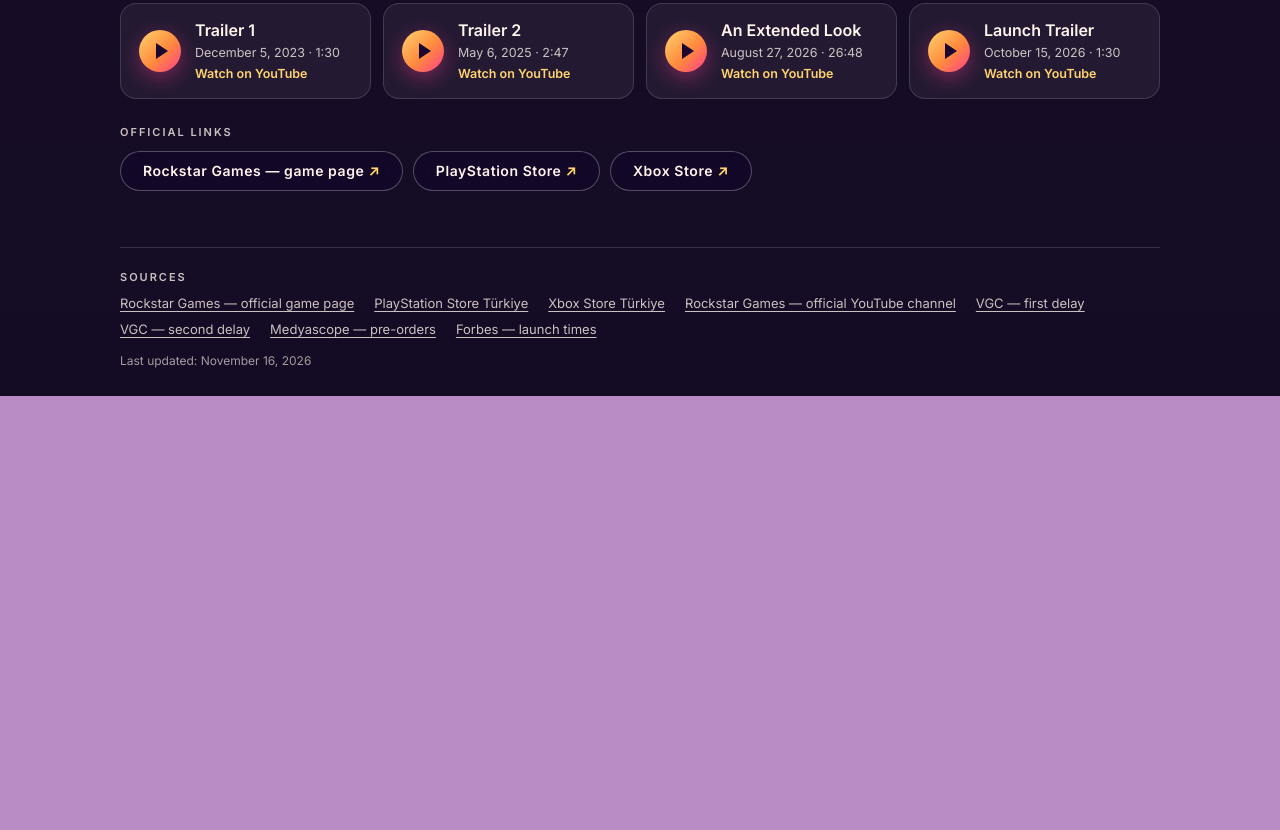
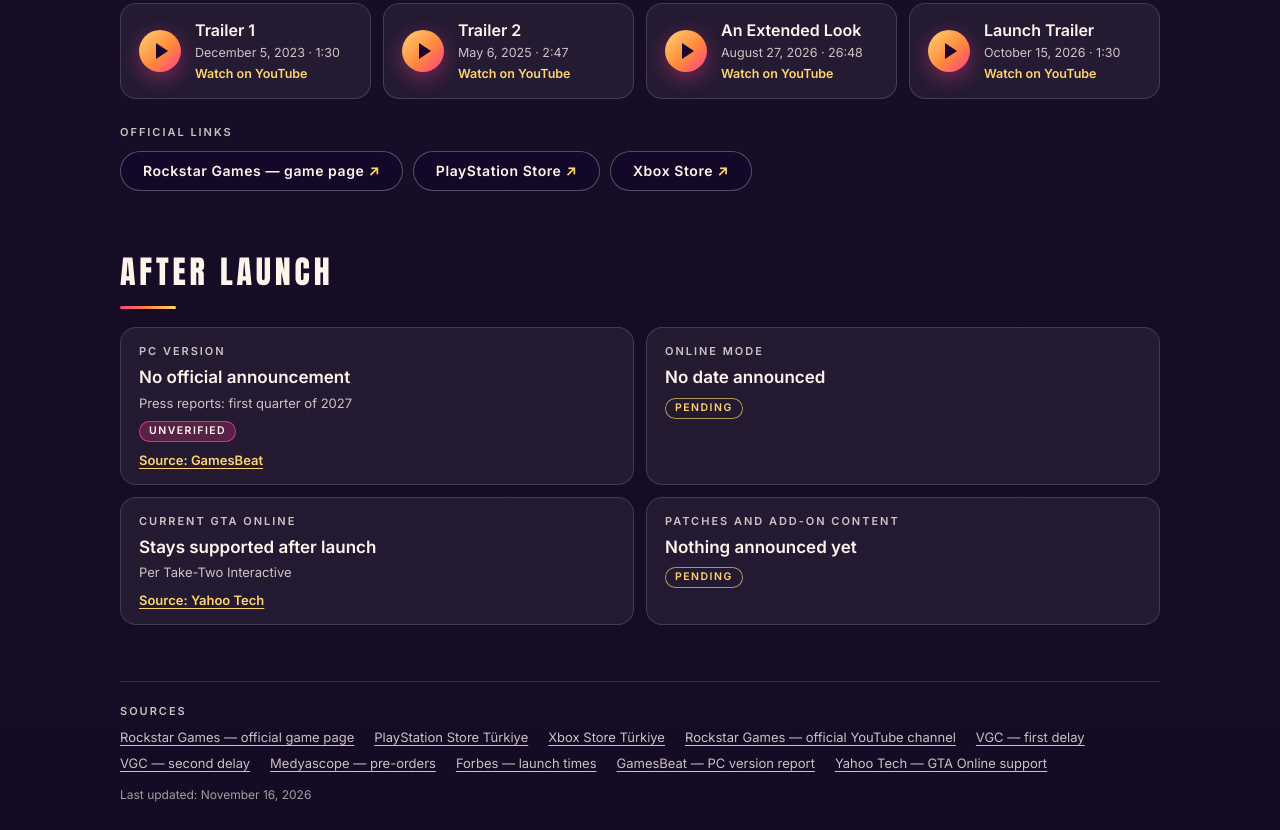
Before and after one commit to gokcank/gta-vi-countdown, a plain HTML site: page index.html in a window 1280 px wide. Shown: the part 2157-2987 px from the top of the page. Before the commit the page ends 2553 px from the top, so only its background shows below. Drawn offline with Linux system fonts and the light colour scheme.

Commit message:
Add post-release tracking cards

```diff
--- a/content.js
+++ b/content.js
@@ -95,6 +95,40 @@ window.GTA_CONTENT = {
     { label: 'Xbox Store', url: 'https://www.xbox.com/tr-TR/games/store/grand-theft-auto-vi/9p3h4968grsm' },
   ],
 
+  // Çıkış sonrası takip kartları. Yeni bir duyuru geldiğinde ilgili kartın metnini güncelleyin.
+  // `tag` isteğe bağlıdır: 'waiting' = "Bekleniyor", 'unverified' = "Doğrulanmadı"
+  // (resmî olmayan basın iddiaları için). Kesinleşen bilgide `tag` satırını silin.
+  tracking: [
+    {
+      label: { tr: 'PC sürümü', en: 'PC version' },
+      value: { tr: 'Resmî duyuru yok', en: 'No official announcement' },
+      note: { tr: 'Basında: 2027’nin ilk çeyreği', en: 'Press reports: first quarter of 2027' },
+      tag: 'unverified',
+      links: [
+        { label: { tr: 'Kaynak: GamesBeat', en: 'Source: GamesBeat' }, url: 'https://gamesbeat.com/grand-theft-auto-vis-pc-release-is-slated-for-q1-2027/' },
+      ],
+    },
+    {
+      label: { tr: 'Çevrimiçi mod', en: 'Online mode' },
+      value: { tr: 'Tarih duyurulmadı', en: 'No date announced' },
+      tag: 'waiting',
+    },
+    {
+      // Başlıklar büyük harfle gösterilir; Türkçe görünümde "Online" "ONLİNE" olmasın diye büyük yazıldı.
+      label: { tr: 'Mevcut GTA ONLINE', en: 'Current GTA Online' },
+      value: { tr: 'Çıkıştan sonra da desteklenecek', en: 'Stays supported after launch' },
+      note: { tr: 'Take-Two Interactive açıklaması', en: 'Per Take-Two Interactive' },
+      links: [
+        { label: { tr: 'Kaynak: Yahoo Tech', en: 'Source: Yahoo Tech' }, url: 'https://tech.yahoo.com/gaming/articles/gta-online-supported-beyond-gta-165020046.html' },
+      ],
+    },
+    {
+      label: { tr: 'Yamalar ve ek içerik', en: 'Patches and add-on content' },
+      value: { tr: 'Henüz duyuru yok', en: 'Nothing announced yet' },
+      tag: 'waiting',
+    },
+  ],
+
   // Sayfa sonunda listelenen kaynaklar.
   sources: [
     {
@@ -129,5 +163,13 @@ window.GTA_CONTENT = {
       label: { tr: 'Forbes — çıkış saatleri', en: 'Forbes — launch times' },
       url: 'https://www.forbes.com/sites/brianmazique/2026/11/12/gta-6-unlocks-at-midnight-on-november-19-but-millions-of-americans-can-start-playing-the-night-before/',
     },
+    {
+      label: { tr: 'GamesBeat — PC sürümü iddiası', en: 'GamesBeat — PC version report' },
+      url: 'https://gamesbeat.com/grand-theft-auto-vis-pc-release-is-slated-for-q1-2027/',
+    },
+    {
+      label: { tr: 'Yahoo Tech — GTA Online desteği', en: 'Yahoo Tech — GTA Online support' },
+      url: 'https://tech.yahoo.com/gaming/articles/gta-online-supported-beyond-gta-165020046.html',
+    },
   ],
 };
--- a/index.html
+++ b/index.html
@@ -87,6 +87,11 @@
         <ul class="links" id="links"></ul>
       </section>
 
+      <section class="sec" aria-labelledby="trackingTitle">
+        <h2 class="sec-title" id="trackingTitle" data-i18n="trackingTitle">Çıkış sonrası takip</h2>
+        <dl class="facts pairs" id="tracking"></dl>
+      </section>
+
       <footer class="foot">
         <h2 class="foot-title" data-i18n="sourcesTitle">Kaynaklar</h2>
         <ul class="sources" id="sources"></ul>
--- a/script.js
+++ b/script.js
@@ -22,6 +22,8 @@
       trailersTitle: 'Fragmanlar ve bağlantılar',
       officialLinks: 'Resmî bağlantılar',
       watch: 'YouTube’da izle',
+      trackingTitle: 'Çıkış sonrası takip',
+      tags: { waiting: 'Bekleniyor', unverified: 'Doğrulanmadı' },
       sourcesTitle: 'Kaynaklar',
       updated: 'Son güncelleme',
       newTab: 'yeni sekmede açılır',
@@ -49,6 +51,8 @@
       trailersTitle: 'Trailers and links',
       officialLinks: 'Official links',
       watch: 'Watch on YouTube',
+      trackingTitle: 'After launch',
+      tags: { waiting: 'Pending', unverified: 'Unverified' },
       sourcesTitle: 'Sources',
       updated: 'Last updated',
       newTab: 'opens in a new tab',
@@ -114,14 +118,14 @@
     return a;
   }
 
-  function renderInfo() {
-    const facts = $('facts');
-    facts.replaceChildren(...(CONTENT.facts || []).map((f) => {
+  // Künye ve takip kartları aynı kalıbı kullanır: başlık, değer, not, etiket, bağlantılar.
+  function infoCard(f) {
     const box = el('div', f.wide ? 'fact wide' : 'fact');
     box.append(el('dt', null, tx(f.label)));
     const dd = el('dd');
     dd.append(el('span', 'fact-value', tx(f.value)));
     if (f.note) dd.append(el('span', 'fact-note', tx(f.note)));
+    if (f.tag && t.tags[f.tag]) dd.append(el('span', `badge ${f.tag}`, t.tags[f.tag]));
     if (f.links) {
       const links = el('span', 'fact-links');
       links.append(...f.links.map((l) => extLink(tx(l.label), l.url)));
@@ -129,7 +133,11 @@
     }
     box.append(dd);
     return box;
-    }));
+  }
+
+  function renderInfo() {
+    $('facts').replaceChildren(...(CONTENT.facts || []).map(infoCard));
+    $('tracking').replaceChildren(...(CONTENT.tracking || []).map(infoCard));
 
     $('sources').replaceChildren(...(CONTENT.sources || []).map((s) => {
       const li = el('li');
--- a/style.css
+++ b/style.css
@@ -296,6 +296,9 @@ body {
   font-size: 13px;
   font-weight: 600;
 }
+/* Takip kartları: geniş ekranda 2×2, telefonda alt alta */
+.facts.pairs { grid-template-columns: repeat(2, 1fr); }
+@media (max-width: 620px) { .facts.pairs { grid-template-columns: 1fr; } }
 /* Zaman çizelgesi: solda ray ve noktalar */
 .timeline {
   list-style: none;
@@ -361,6 +364,17 @@ body {
   text-transform: uppercase;
   color: #1a0630;
   background: linear-gradient(to right, var(--gold), var(--orange));
+}
+/* Durum etiketleri: "bekleniyor" çerçeveli, "doğrulanmadı" pembe */
+.badge.waiting {
+  color: var(--gold);
+  background: transparent;
+  box-shadow: inset 0 0 0 1px rgba(255, 211, 110, .65);
+}
+.badge.unverified {
+  color: var(--text);
+  background: rgba(255, 61, 139, .24);
+  box-shadow: inset 0 0 0 1px rgba(255, 61, 139, .75);
 }
 
 /* Fragman kartları ve resmî bağlantılar */
```
Lines whose indentation alone changed are shown as unchanged.
